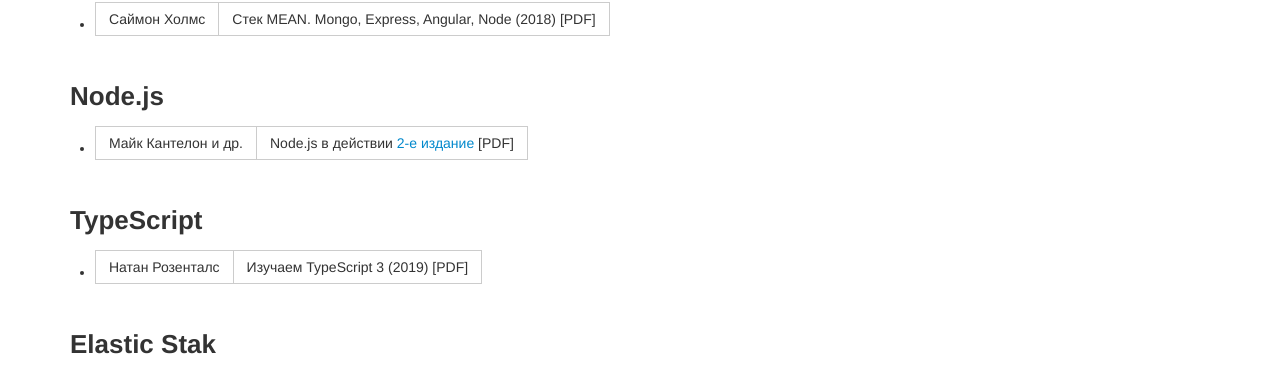
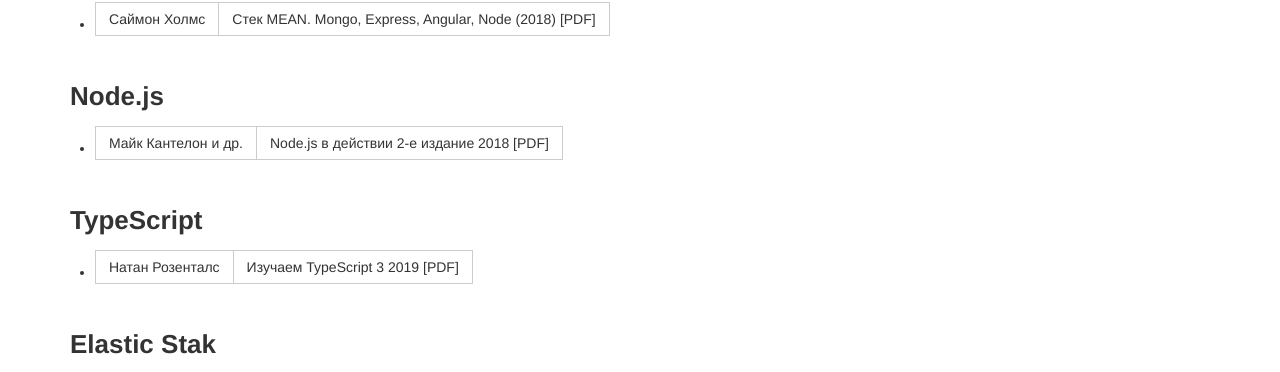
Before and after one commit to webmakaka/jsdev.ru, a Jekyll site: the page built from website/02-books/00-index.md, in a window 1280 px wide. Shown: the part 597-969 px from the top of the page. Built offline with Jekyll 4.4.1, drawn with Linux system fonts in a browser that asks for light colours.

Commit message:
broken links

```diff
--- a/_includes/header.html
+++ b/_includes/header.html
@@ -1,14 +1,12 @@
 <header class="site-header">
-
   <div class="wrapper">
-
     <a class="site-title" href="{{ site.baseurl }}/">{{ site.title }}</a>
 
     <nav class="site-nav">
-
       <div class="trigger">
-
-        <a class="page-link" href="//labs.jsdev.org/web-developer-roadmap-2019/">WebDev Roadmap</a>
+        <a class="page-link" href="//labs.jsdev.org/web-developer-roadmap-2020/"
+          >WebDev Roadmap</a
+        >
 
         |
 
@@ -16,7 +14,9 @@
 
         |
 
-        <a class="page-link" href="/deploy/clouds/oracle-cloud-free-tier/">Бесплатные облака Oracle</a>
+        <a class="page-link" href="/deploy/clouds/oracle-cloud-free-tier/"
+          >Бесплатные облака Oracle</a
+        >
 
         |
 
@@ -29,14 +29,14 @@
 
         |
 
-        <a class="page-link" href="{{ site.baseurl }}/codes/">Примеры приложений</a>
+        <a class="page-link" href="{{ site.baseurl }}/codes/"
+          >Примеры приложений</a
+        >
 
         |
 
         <a class="page-link" href="{{ site.baseurl }}/chat/">Чат</a>
       </div>
     </nav>
-
   </div>
-
 </header>
--- a/website/02-books/00-index.md
+++ b/website/02-books/00-index.md
@@ -33,13 +33,13 @@ permalink: /books/
 
 ### Node.js
 
-- Майк Кантелон и др. | Node.js в действии [2-е издание](2018) [PDF]
+- Майк Кантелон и др. | Node.js в действии 2-е издание 2018 [PDF]
 
 <br/>
 
 ### TypeScript
 
-- Натан Розенталс | Изучаем TypeScript 3 (2019) [PDF]
+- Натан Розенталс | Изучаем TypeScript 3 2019 [PDF]
 
 <br/>
 
```
Also changed, not shown: website/04-deploy/01-local/01-kubernetes/00-index.md (+1 -1 lines), website/04-deploy/02-clouds/01-oracle-cloud-free-tier.md (+1 -5 lines).
